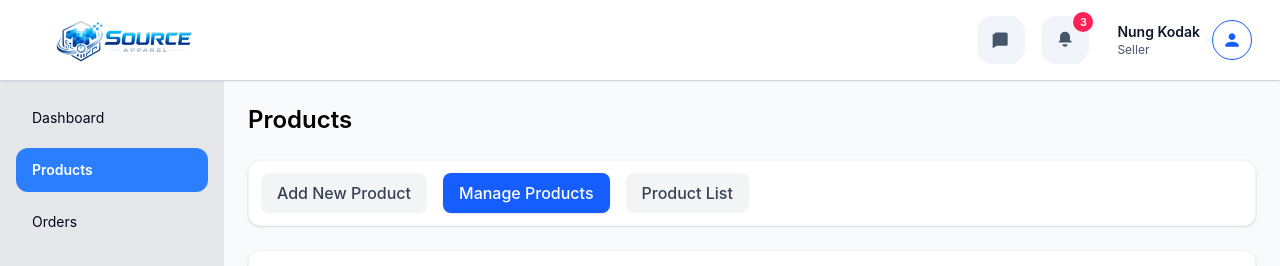
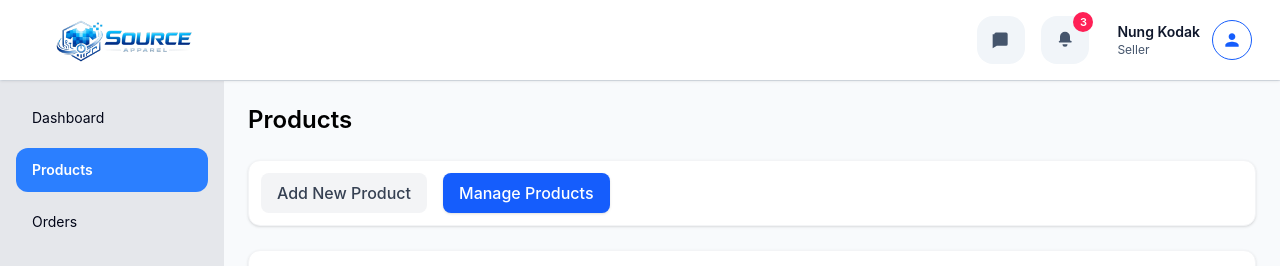
Before and after one commit to Tobikun11-Arch/e-commerce, a React (Vite) app: page / in a window 1280 px wide. Both pictures are taken after a click on the item "Products". Shown: the top 266 px of the page. Built offline with nearby package versions, Linux system fonts and the light colour scheme.

Commit message:
finished

```diff
--- a/src/pages/products/ProductsPage.jsx
+++ b/src/pages/products/ProductsPage.jsx
@@ -1,5 +1,4 @@
 import {useState} from 'react';
-import ProductCard from '../../components/products/ProductCard';
 
 const ProductPage = () => {
   const [activeTab, setActiveTab] = useState('manage');
@@ -63,7 +62,7 @@ const ProductPage = () => {
     <div className="space-y-6">
       <h2 className="text-xl font-semibold sm:text-2xl">Products</h2>
       <div className="flex flex-col gap-3 rounded-xl border border-gray-100 bg-white p-2 shadow-sm sm:flex-row sm:gap-4 sm:p-3">
-        {['add', 'manage', 'list'].map(tab => (
+        {['add', 'manage'].map(tab => (
           <button
             key={tab}
             onClick={() => setActiveTab(tab)}
@@ -73,11 +72,7 @@ const ProductPage = () => {
                 : 'bg-gray-100 text-gray-700 hover:bg-gray-200'
             }`}
           >
-            {tab === 'add'
-              ? 'Add New Product'
-              : tab === 'manage'
-              ? 'Manage Products'
-              : 'Product List'}
+            {tab === 'add' ? 'Add New Product' : 'Manage Products'}
           </button>
         ))}
       </div>
@@ -281,12 +276,6 @@ const ProductPage = () => {
         </div>
       )}
 
-      {activeTab === 'list' && (
-        <div className="rounded-xl border border-gray-100 bg-white p-4 shadow-sm sm:p-6">
-          <ProductCard />
-        </div>
-      )}
-
       {showNotif && (
         <div className="fixed inset-x-4 bottom-4 rounded bg-green-500 px-4 py-3 text-white shadow-lg sm:inset-x-auto sm:right-6 sm:bottom-6">
           {notifMessage}
```
